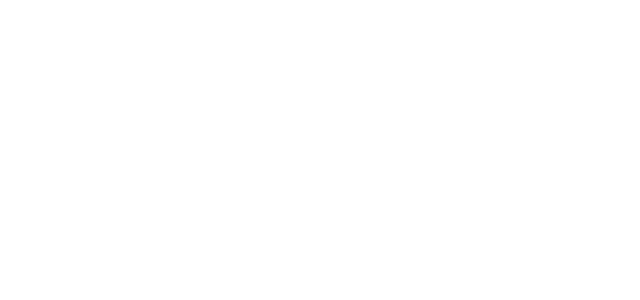
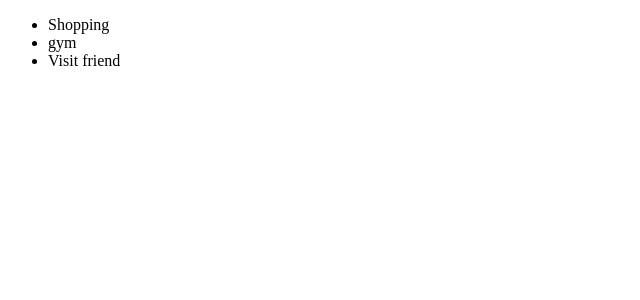
Before and after one commit to linzhaohub/react-training, a React (Create React App) app: page / in a window 1280 px wide. Shown: the top 300 px of the page, without its empty margins (0-640 px from the left). Built offline with nearby package versions, Linux system fonts and the light colour scheme.

Commit message:
update app

```diff
--- a/src/App.js
+++ b/src/App.js
@@ -1,9 +1,19 @@
 import React from 'react';
 
 function App() {
+  // This is a javascript array
+  const list = ['Shopping', 'gym', 'Visit friend'];
+
+  // This is JSX which is a mix of ui and logic
+  const listElement = (
+    <ul>
+      {list.map(todo => <li key={todo} tabindex="0">{todo}</li>)}
+    </ul>
+  );
+
   return (
     <div>
-
+      {listElement}
     </div>
   );
 }
```
